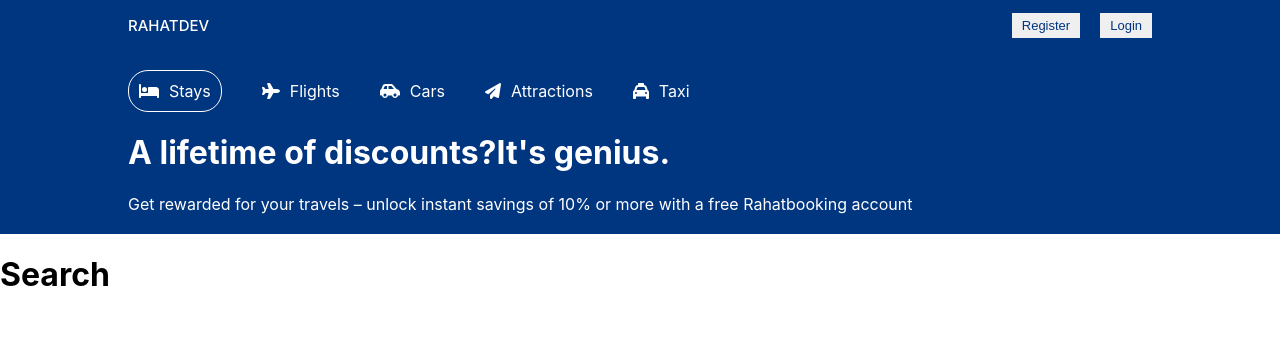
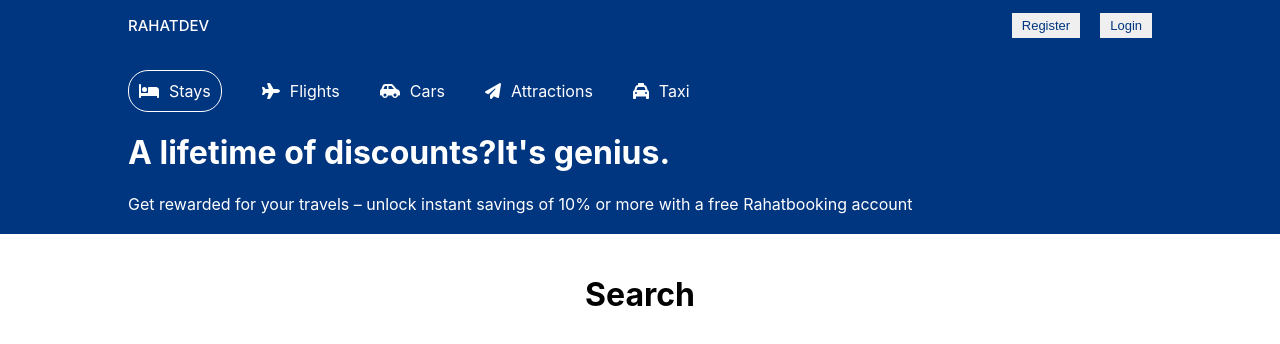
Before and after one commit to bellicose77/booking-app-clientside, a React (Create React App) app: page /hotels in a window 1280 px wide. Shown: the top 344 px of the page. Built offline with nearby package versions, Linux system fonts and the light colour scheme.

Commit message:
search container

```diff
--- a/src/pages/List/List.css
+++ b/src/pages/List/List.css
@@ -1,3 +1,5 @@
 .listContainer{
-
+    display: flex;
+    justify-content: center;
+    margin-top: 20px;
 }
```
